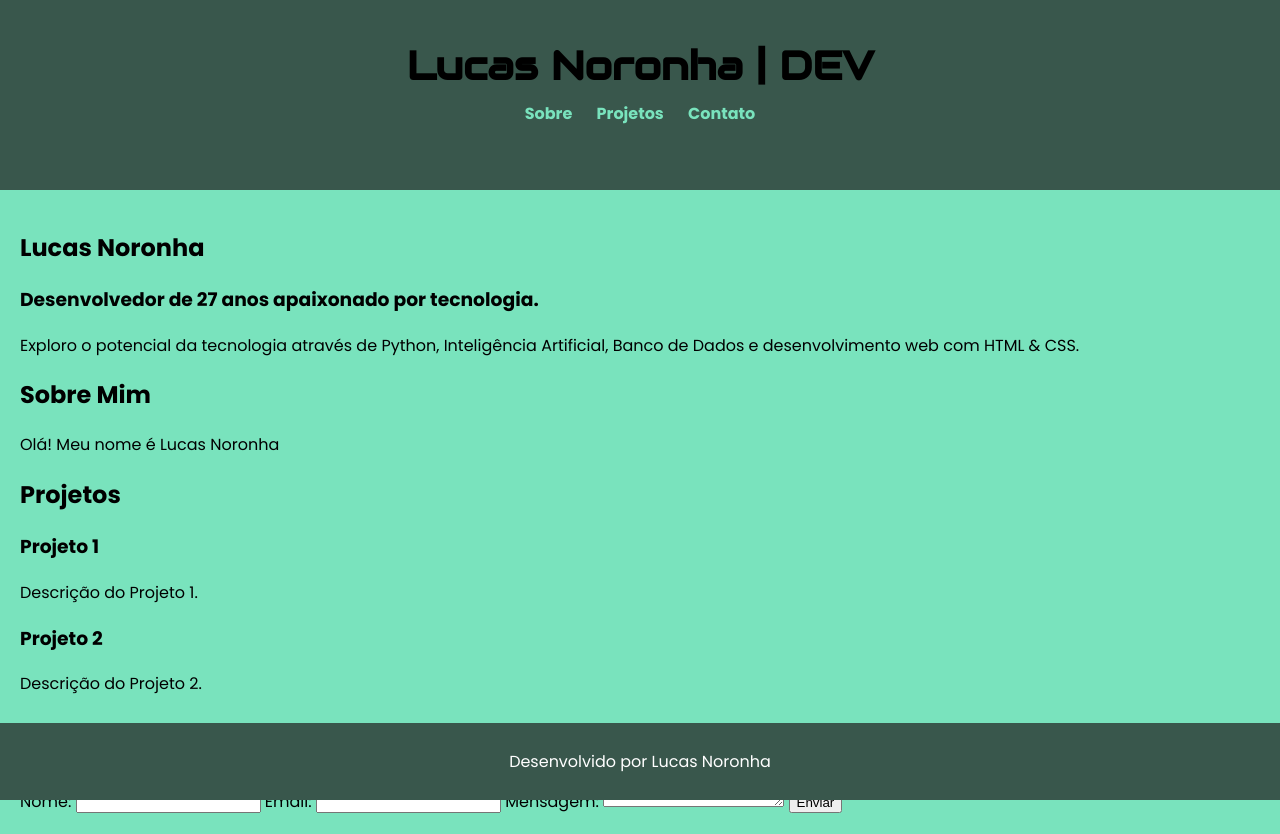
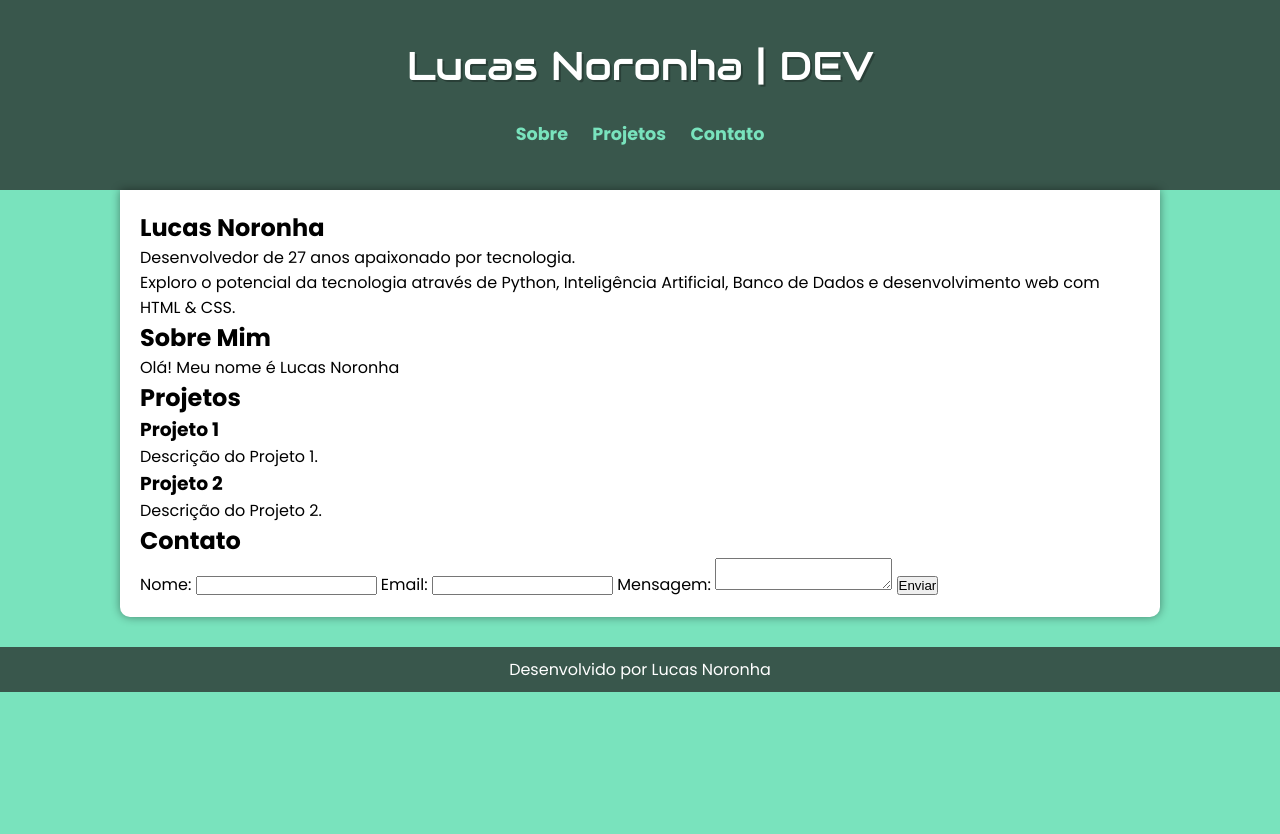
Before and after one commit to lucasnoronhaa/projetoPortf, a plain HTML site: page index.html in a window 1280 px wide. After the commit the page ends 800 px from the top, so only its background shows below. Drawn offline with Linux system fonts and the light colour scheme.

Commit message:
Ajuste estilo

```diff
--- a/css/style.css
+++ b/css/style.css
@@ -18,42 +18,56 @@
     --fonte-destaque: 'Audiowid', cursive, sans-serif;
 }
 
+* {
+    margin: 0px;
+    padding: 0px;
+}
+
 body {
     font-family: var(--fonte-padrao);
-    margin: 0;
-    padding: 0;
     background-color: var(--cor2);
 }
 
 header {
+    background-color: var(--cor4);
     min-height: 150px;
     text-align: center;
     padding-top: 40px;
-    background-color: var(--cor4);
 }
 
 header h1 {
+    color: white;
     font-family: var(--fonte-destaque);
-    margin: 0 auto;
     font-size: 2.5em;
+    font-weight: normal;
+    margin-bottom: 20px;
+    text-shadow: 2px 2px 0px rgba(0, 0, 0, 0.267);
 }
 
-header > img {
-    width: 50%;
-
+header>p {
+    color: white;
+    font-family: var(--fonte-padrao);
+    font-size: 1.2em;
+    max-width: 600px;
+    padding-right: 10px;
+    padding-left: 10px;
+    margin: auto;
+    margin-bottom: 30px;
+    text-shadow: 2px 2px 0px rgba(0, 0, 0, 0.267);
 }
 
 nav {
-    background-color: var(--cor5);
     padding: 10px;
 }
 
 nav > a {
     color: var(--cor2);
+    font-family: var(--fonte-padrao);
     padding: 10px;
     border-radius: 5px;
     text-decoration: none;
     font-weight: bold;
+    font-size: 1.1em;
     transition-duration: .5s;
 }
 
@@ -63,7 +77,16 @@ nav > a:hover {
 }
 
 main {
+    background-color: white;
+    min-width: 300px;
+    max-width: 1000px;
+    margin: auto;
+    margin-bottom: 30px;
     padding: 20px;
+    background-color: white;
+    box-shadow: 0px 0px 10px rgba(0, 0, 0, 0.418);
+    border-bottom-left-radius: 10px;
+    border-bottom-right-radius: 10px;
 }
 
 footer {
@@ -71,7 +94,7 @@ footer {
     color: #fff;
     text-align: center;
     padding: 10px 0;
-    position: fixed;
+    position: static;
     width: 100%;
     bottom: 0;
 }
--- a/index.html
+++ b/index.html
@@ -9,7 +9,6 @@
 </head>
 <body>
     <header>
-        <!--<img src="img/logo/" alt="Logo" class="logo">-->
         <H1>Lucas Noronha | DEV</H1>
         <nav>
             <a href="#sobre">Sobre</a>
@@ -22,7 +21,7 @@
         <section class="hero">
             <div class="hero-content">
                 <h1>Lucas Noronha</h1>
-                <h3>Desenvolvedor de 27 anos apaixonado por tecnologia.</h3>
+                <p>Desenvolvedor de 27 anos apaixonado por tecnologia.</p>
                 <p>Exploro o potencial da tecnologia através de Python, Inteligência Artificial, Banco de Dados e desenvolvimento web com HTML & CSS.</p>
             </div>
         </section>
```
